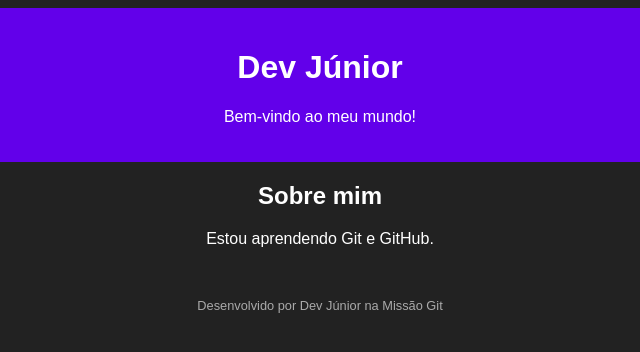
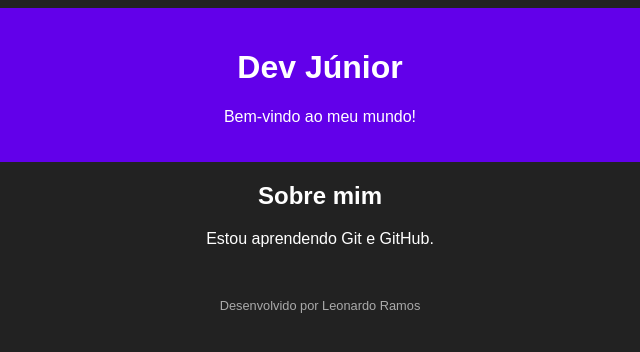
Before and after one commit to leonardoramos150-debug/portfolio-aula, a plain HTML site: page index.html in a window 1280 px wide. Shown: the full height of the page, 320-960 px from the left. Drawn offline with Linux system fonts and the light colour scheme.

Commit message:
Coloquei meu nome no rodapé

```diff
--- a/index.html
+++ b/index.html
@@ -18,7 +18,7 @@
     </main>
 
     <footer>
-        <p>Desenvolvido por Dev Júnior na Missão Git</p>
+        <p>Desenvolvido por Leonardo Ramos</p>
     </footer>
 
 </body>
```
